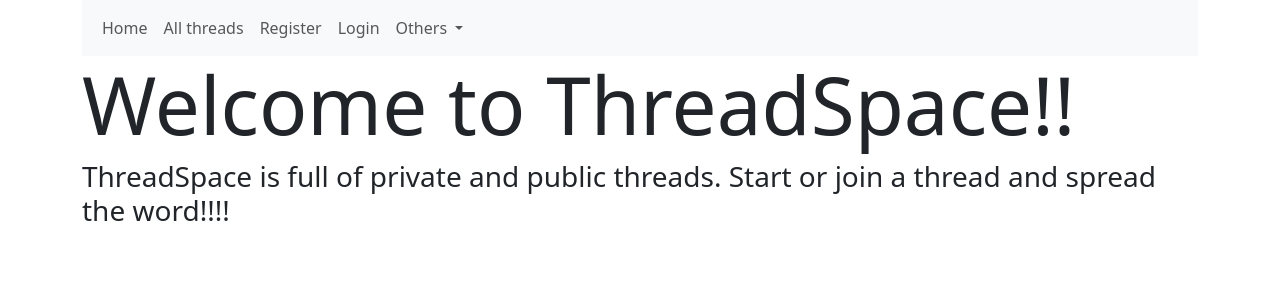
After one commit to white-fortune/ThreadSpace, a PHP site: page /chat/public/home.php in a window 1280 px wide. The commit adds this page. Shown: the top 300 px of the page. Run offline with PHP 8.4, Linux system fonts and the light colour scheme.

Commit message:
home page

```diff
--- /dev/null
+++ b/public/home.php
@@ -0,0 +1,16 @@
+<!DOCTYPE html>
+<html lang="en">
+<head>
+    <meta charset="UTF-8">
+    <meta name="viewport" content="width=device-width, initial-scale=1.0">
+    <title>ThreadSpace</title>
+    <link href="https://cdn.jsdelivr.net/npm/bootstrap@5.3.3/dist/css/bootstrap.min.css" rel="stylesheet" integrity="sha384-QWTKZyjpPEjISv5WaRU9OFeRpok6YctnYmDr5pNlyT2bRjXh0JMhjY6hW+ALEwIH" crossorigin="anonymous">
+</head>
+<body>
+    <?php include("navbar.php") ?>
+    <div class="container">
+        <h1 class="display-1">Welcome to ThreadSpace!!</h1>
+        <h3>ThreadSpace is full of private and public threads. Start or join a thread and spread the word!!!!</h1>
+    </div>
+</body>
+</html>
--- a/public/navbar.php
+++ b/public/navbar.php
@@ -5,6 +5,7 @@ if($_SERVER["REQUEST_METHOD"] == "GET") {
 			session_unset();
 			session_destroy();
       setcookie("displayname", "", time() - 86400, "/");
+      setcookie("room", "", time() - 86400, "/");
 
 			header("Location: /public/login.php");
 			exit();
@@ -32,6 +33,7 @@ if($_SERVER["REQUEST_METHOD"] == "GET") {
       </button>
       <div class="collapse navbar-collapse" id="navbarNavAltMarkup">
         <div class="navbar-nav">
+          <a class="nav-link" href="/public/home.php">Home</a>
           <a class="nav-link" href="/public/threads.php">All threads</a>
           <a class="nav-link" href="/public/register.php">Register</a>
           <a class="nav-link" href="/public/login.php">Login</a>
```
